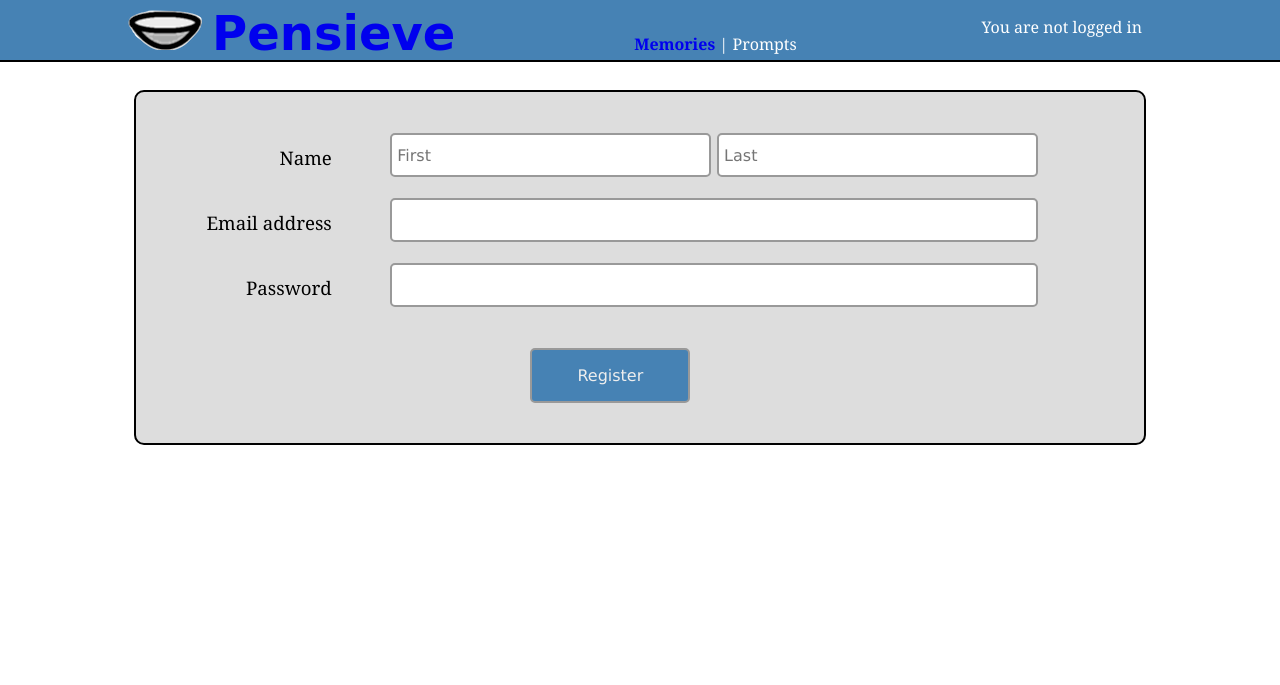
After one commit to will2dye4/pensieve, a Django app: template pensieve/profiles/templates/profiles/index.html in a window 1280 px wide. The commit adds this page. Shown: the top 685 px of the page. Run offline with Django 3.2, Linux system fonts and the light colour scheme; the template is opened without the code that fills it: values that come from a table or form of the project are taken from there, others are empty; parts of the project's set-up code (start-up, migrations or seed data) failed here and were passed over.

Commit message:
Added basic user creation form.

```diff
--- /dev/null
+++ b/pensieve/common/forms.py
@@ -0,0 +1,18 @@
+from django import forms
+
+# Subclass the Django Form classes to override the 'label_suffix' property.
+# See: http://stackoverflow.com/questions/11622513/blank-label-suffix-across-entire-django-project
+
+
+class PensieveForm(forms.Form):
+
+    def __init__(self, *args, **kwargs):
+        kwargs.setdefault('label_suffix', '')
+        super(PensieveForm, self).__init__(*args, **kwargs)
+
+
+class PensieveModelForm(forms.ModelForm):
+
+    def __init__(self, *args, **kwargs):
+        kwargs.setdefault('label_suffix', '')
+        super(PensieveModelForm, self).__init__(*args, **kwargs)
--- a/pensieve/profiles/forms.py
+++ b/pensieve/profiles/forms.py
@@ -1,17 +1,35 @@
+from django import forms
 from django.contrib.auth.forms import UserCreationForm, UserChangeForm
 
+from common.forms import PensieveModelForm
 from .models import PensieveUser
 
 
+class PensieveUserCreationForm(PensieveModelForm):
+    """A form that creates a user, with no privileges, from the given email, name, and password."""
+
+    def __init__(self, *args, **kwargs):
+        super(PensieveUserCreationForm, self).__init__(*args, **kwargs)
+
+    class Meta:
+        model = PensieveUser
+        fields = ('first_name', 'last_name', 'email', 'password')
+        widgets = {
+            'first_name': forms.TextInput(attrs={'placeholder': 'First'}),
+            'last_name': forms.TextInput(attrs={'placeholder': 'Last'}),
+            'password': forms.PasswordInput()
+        }
+
+
 class AdminUserCreationForm(UserCreationForm):
-    """A form that creates a user, with no privileges, from the given email, name, and password."""
+    """A form that creates a user, with no privileges, from the given values."""
 
     def __init__(self, *args, **kwargs):
         super(AdminUserCreationForm, self).__init__(*args, **kwargs)
 
     class Meta:
         model = PensieveUser
-        fields = ('email', 'first_name', 'last_name',)
+        exclude = ()
 
 
 class AdminUserChangeForm(UserChangeForm):
--- a/pensieve/profiles/models.py
+++ b/pensieve/profiles/models.py
@@ -5,7 +5,7 @@ from django.db import models
 
 # Possible suffixes for names.
 SUFFIX_CHOICES = (
-    ('', '---------'),
+    ('', 'No Suffix'),
     ('S', 'Sr.'),
     ('J', 'Jr.'),
     ('2', 'II'),
--- /dev/null
+++ b/pensieve/profiles/templates/profiles/index.html
@@ -0,0 +1,67 @@
+{% extends 'pensieve_base.html' %}
+
+{% block content %}
+    {% csrf_token %}
+    <section class="form-wrapper">
+    <table class="form">
+        <tbody>
+            <tr>
+                <td {% if form.first_name.errors or form.last_name.errors %}class="error"{% endif %}>
+                    <label for="{{ form.first_name.id_for_label }}">Name</label>
+                </td>
+                <td class="right-padded">
+                    {{ form.first_name }}
+                </td>
+                <td class="left-padded">
+                    {{ form.last_name }}
+                </td>
+                <td class="error small">
+                    <ul>
+                        {% for error in form.first_name.errors %}
+                            <li>{{ error|escape }}</li>
+                        {% endfor %}
+                        {% for error in form.last_name.errors %}
+                            <li>{{ error|escape }}</li>
+                        {% endfor %}
+                    </ul>
+                </td>
+            </tr>
+            <tr>
+                <td {% if form.email.errors %}class="error"{% endif %}>
+                    {{ form.email.label_tag }}
+                </td>
+                <td colspan="2">
+                    {{ form.email }}
+                </td>
+                <td class="error small">
+                    <ul>
+                        {% for error in form.email.errors %}
+                            <li>{{ error|escape }}</li>
+                        {% endfor %}
+                    </ul>
+                </td>
+            </tr>
+            <tr>
+                <td {% if form.password.errors %}class="error"{% endif %}>
+                    {{ form.password.label_tag }}
+                </td>
+                <td colspan="2">
+                    {{ form.password }}
+                </td>
+                <td class="error small">
+                    <ul>
+                        {% for error in form.password.errors %}
+                            <li>{{ error|escape }}</li>
+                        {% endfor %}
+                    </ul>
+                </td>
+            </tr>
+            <tr>
+                <td colspan="3" align="center">
+                    <input class="submit" type="submit" value="Register" />
+                </td>
+            </tr>
+        </tbody>
+    </table>
+    </section>
+{% endblock %}
--- a/pensieve/profiles/urls.py
+++ b/pensieve/profiles/urls.py
@@ -6,6 +6,6 @@ app_name = 'profiles'
 
 # TODO - fix
 urlpatterns = [
-    url(r'^$', None, name='index'),
+    url(r'^$', views.index, name='index'),
     url(r'^(?P<email>.+@.+)/$', None, name='detail'),
 ]
--- a/pensieve/profiles/views.py
+++ b/pensieve/profiles/views.py
@@ -1,3 +1,7 @@
 from django.shortcuts import render
 
-# Create your views here.
+from .forms import PensieveUserCreationForm
+
+
+def index(request):
+    return render(request, 'profiles/index.html', {'form': PensieveUserCreationForm()})
--- a/pensieve/static/styles/screen.css
+++ b/pensieve/static/styles/screen.css
@@ -123,3 +123,100 @@ h1.pensieve-content-logo {
     font-size: 64pt;
     margin: 0;
 }
+
+
+/* Forms and Form Tables */
+
+label {
+	float: left;
+	padding-top: 5px;
+	width: 135px;
+	text-align: right;
+    font-size: 14pt;
+}
+
+input, select, textarea {
+	padding: 5px;
+    width: 100%;
+    height: 30px;
+	font: normal 1em Verdana, Arial, Helvetica, sans-serif;
+	border: 2px solid #999999;
+    border-radius: 5px;
+}
+
+input.submit {
+    width: 160px;
+    height: 55px;
+    background: steelblue;
+    color: #eeeeee;
+    cursor: pointer;
+    margin-top: 20px;
+}
+
+input:focus, select:focus, textarea:focus {
+	border: 2px solid steelblue !important;
+    outline: none;
+}
+
+input[type=checkbox] {
+    width: auto;
+    margin-bottom: 0;
+}
+
+section.form-wrapper {
+    padding: 30px 10px 10px 10px;
+    background-color: #dddddd;
+    border-radius: 10px;
+    border: 2px solid black;
+}
+
+table.form {
+    margin: 10px auto;
+    width: 90%;
+    border-collapse: collapse;
+}
+
+table.form tr {
+    margin: 0;
+}
+
+table.form tr td {
+    vertical-align: middle;
+}
+
+table.form tr td.error {
+    color: #d82240;
+}
+
+table.form tr td.error ul {
+    list-style-type: none;
+    margin: 0;
+}
+
+table.form tr td.small {
+    font-size: 0.85em;
+}
+
+table.form tr td.left-padded {
+    padding-left: 10px;
+}
+
+table.form tr td.right-padded {
+    padding-right: 10px;
+}
+
+table.form tr td.help-text {
+	color: #999999;
+    padding-bottom: 10px;
+}
+
+table.form tr td {
+    padding-bottom: 20px;
+}
+
+table.form tbody tr td.subheading {
+    font-weight: bold;
+    font-size: 1.1em;
+    border-bottom: 2px solid black;
+    padding-bottom: 15px
+}
--- a/pensieve/templates/pensieve_base.html
+++ b/pensieve/templates/pensieve_base.html
@@ -24,7 +24,7 @@
             {% block header %}
                 <article id="pensieve-greeting">
                 {% if user.is_authenticated %}
-                    <p>Welcome, {{ user }}!</p>
+                    <p>Welcome, {{ user.get_short_name }}!</p>
                 {% else %}
                     <p>You are not logged in</p>
                 {% endif %}
```
